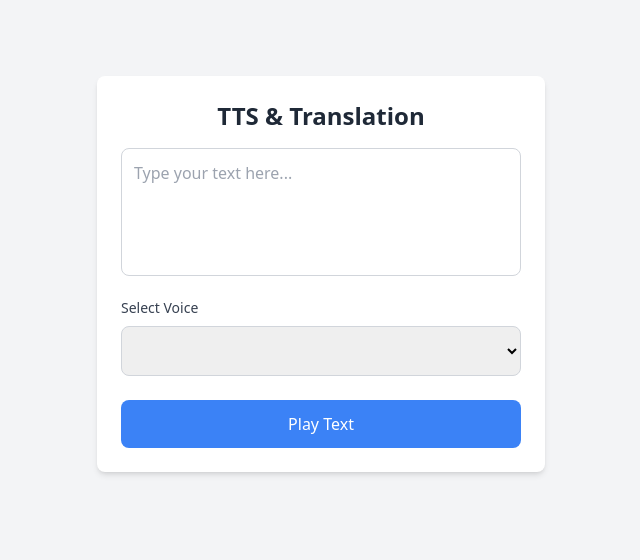
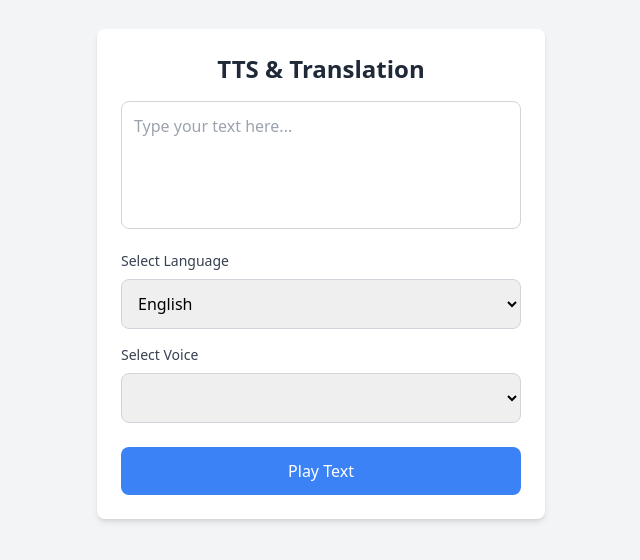
Before and after one commit to dinuka-amarasinghe/translate_app, a website: page public/index.html in a window 1280 px wide. Shown: the part 126-686 px from the top of the page, without its empty margins (319-959 px from the left). Drawn offline with nearby package versions, Linux system fonts and the light colour scheme.

Commit message:
populate language selection dropdown in text-to-speech feature

```diff
--- a/public/script.js
+++ b/public/script.js
@@ -1,6 +1,24 @@
 const voiceSelect = document.querySelector('#voiceSelect');
 const playButton = document.querySelector('#playButton');
 const textInput = document.querySelector('textarea');
+const languageSelect = document.querySelector('#languageSelect');
+
+// Array of supported languages with their ISO codes
+const languages = [
+    { code: 'en', name: 'English' },
+    { code: 'es', name: 'Spanish' },
+    { code: 'fr', name: 'French' },
+    { code: 'de', name: 'German' },
+    { code: 'it', name: 'Italian' },
+];
+
+// Populate language select dropdown
+languages.forEach(({ code, name }) => {
+    const option = document.createElement('option');
+    option.value = code;
+    option.textContent = name;
+    languageSelect.appendChild(option);
+});
 
 // Load Available Voices
 let voices = [];
```
Also changed, not shown: public/index.html (+2 -2 lines).
